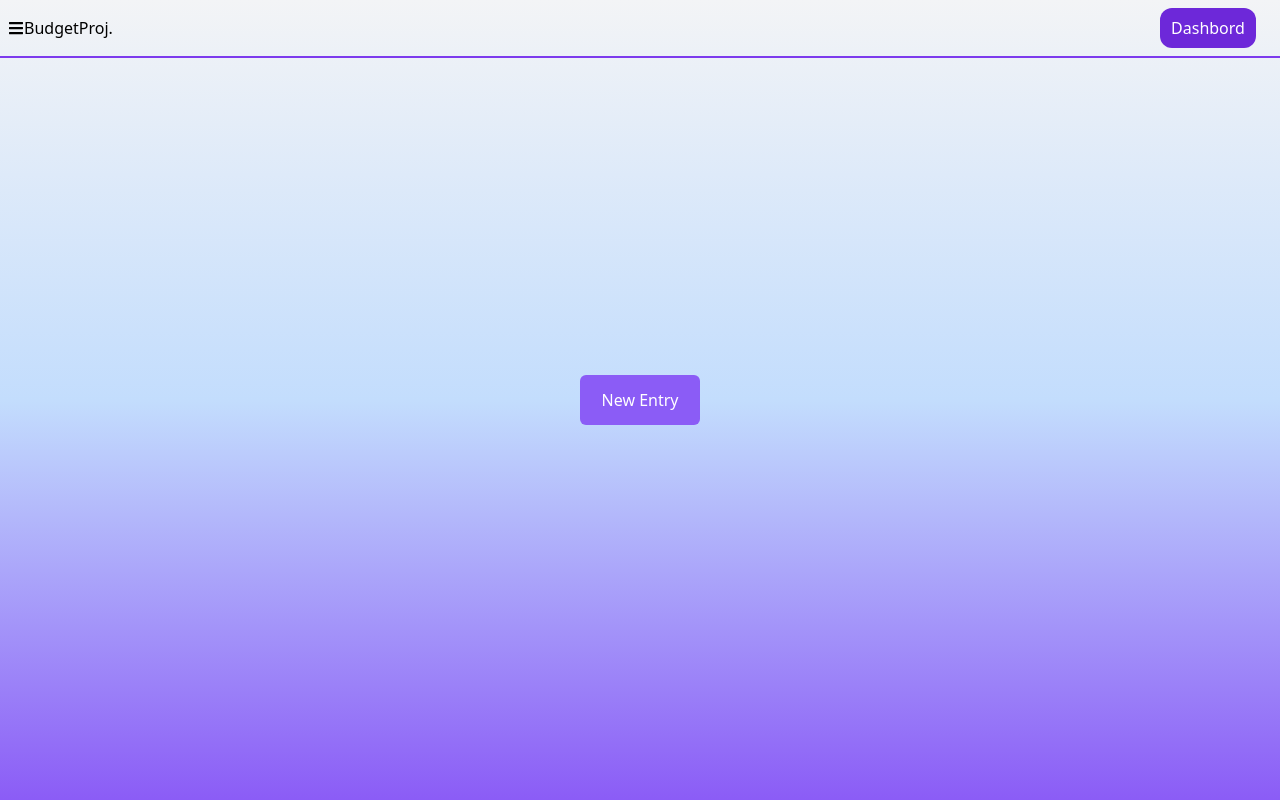
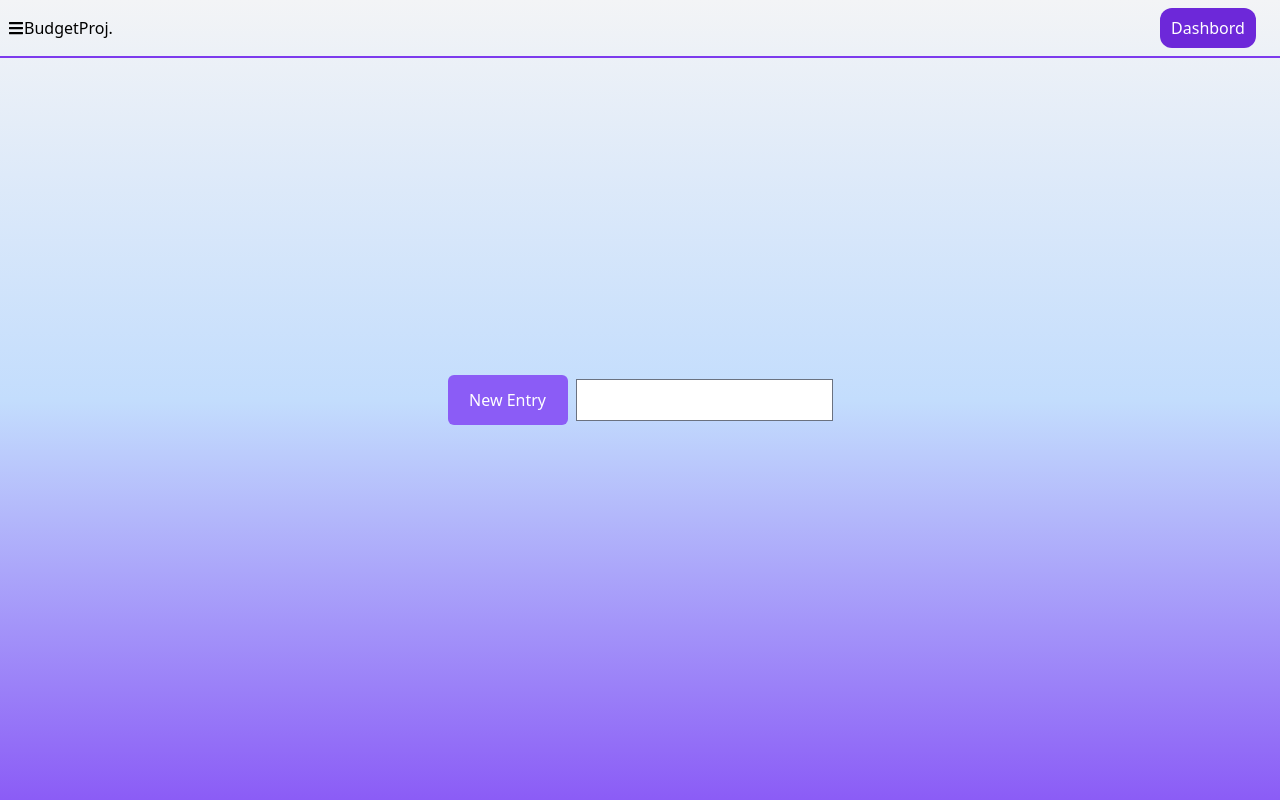
Before and after one commit to erol23/budgetproj, a React (Create React App) app: page /login in a window 1280 px wide. Both pictures are taken after typing "name@example.com", "Sample123" into the empty fields and a click on the button "Sign in". Built offline with nearby package versions, Linux system fonts and the light colour scheme.

Commit message:
datalist started

```diff
--- /dev/null
+++ b/src/components/DataList.jsx
@@ -0,0 +1,26 @@
+import { useState } from "react";
+
+const DataList = () => {
+  const [vis, setVis] = useState(false);
+
+  return (
+    <div>
+      <input type="text" onClick={() => setVis(true)} />
+      {vis ? (
+        <div className="absolute z-10">
+          <ul>
+            <li>Hello</li>
+            <li>Hello</li>
+            <li>Hello</li>
+            <li>Hello</li>
+          </ul>
+          <div>
+            <button onClick={() => setVis(false)}>Add</button>
+          </div>
+        </div>
+      ) : null}
+    </div>
+  );
+};
+
+export default DataList;
--- a/src/pages/User.jsx
+++ b/src/pages/User.jsx
@@ -1,5 +1,6 @@
 import React from "react";
 import { Link } from "react-router-dom";
+import DataList from "../components/DataList";
 
 const User = () => {
   return (
@@ -8,6 +9,7 @@ const User = () => {
         <button className="bg-violet-500 w-[120px] h-[50px] rounded-md text-white hover:shadow-xl">
           <Link to="/newentry/bank">New Entry</Link>
         </button>
+        <DataList/>
       </div>
     </div>
   );
```
